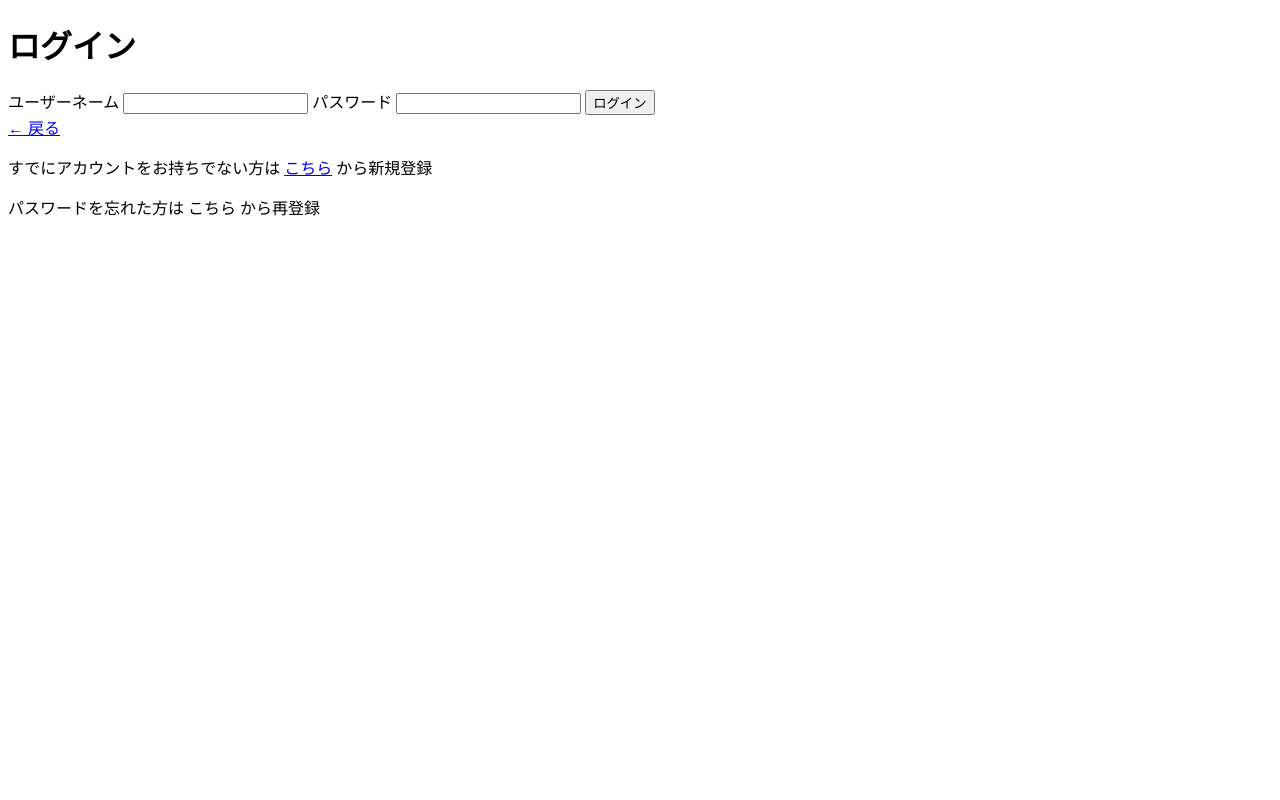
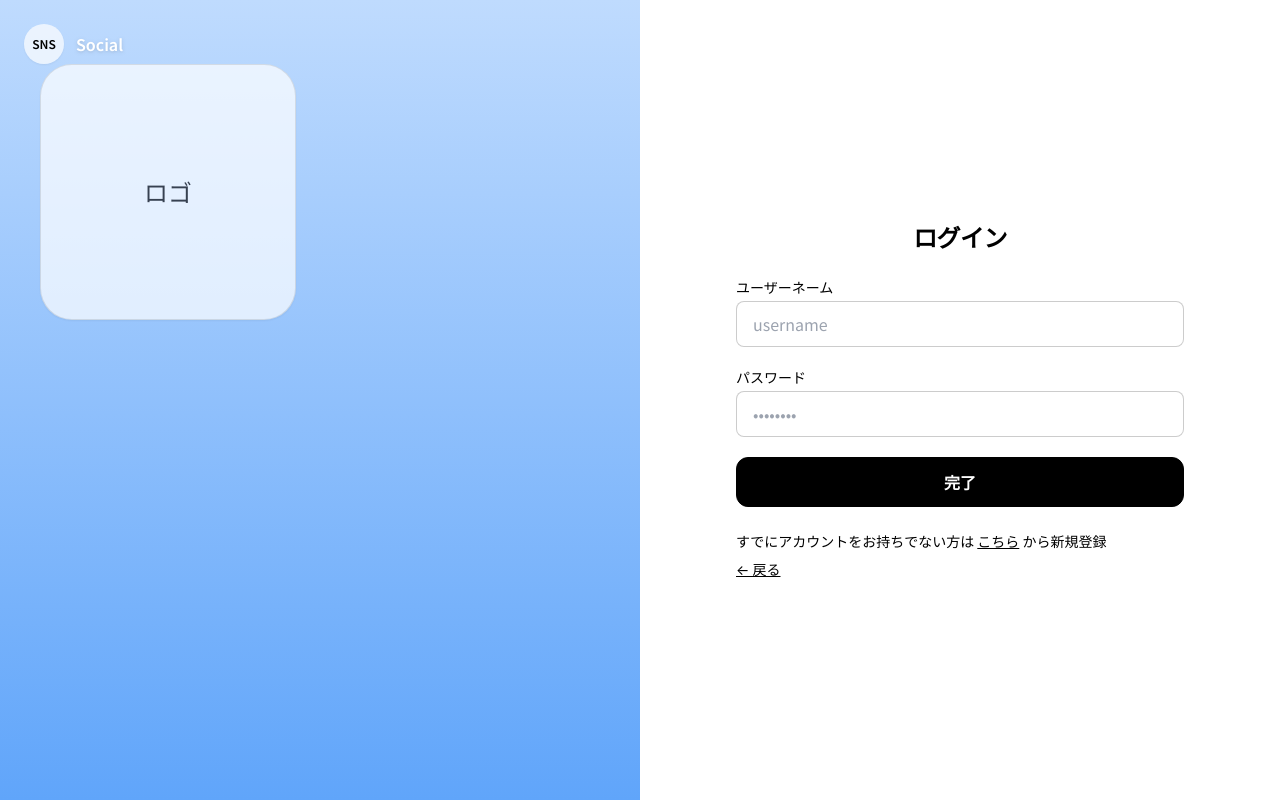
Before and after one commit to keikon0910/rss_hackathon, a Flask app: page /login in a window 1280 px wide. Run offline with Flask 3, Linux system fonts and the light colour scheme; some libraries are stand-ins or nearby versions.

Commit message:
loginページのUIを変更

```diff
--- a/templates/index/login.html
+++ b/templates/index/login.html
@@ -1,51 +1,95 @@
-<!DOCTYPE html>
+<!doctype html>
 <html lang="ja">
 <head>
-    <meta charset="UTF-8">
-    <title>ログイン</title>
+  <meta charset="utf-8" />
+  <meta name="viewport" content="width=device-width, initial-scale=1" />
+  <title>ログイン | SNS</title>
+  <script src="https://cdn.tailwindcss.com"></script>
+  <link href="https://fonts.googleapis.com/css2?family=Noto+Sans+JP:wght@400;600;700&display=swap" rel="stylesheet">
+  <style>
+    body{font-family:'Noto Sans JP',ui-sans-serif,system-ui,-apple-system,BlinkMacSystemFont,"Segoe UI",Roboto,"Helvetica Neue",Arial,"Noto Sans",sans-serif}
+  </style>
 </head>
-<body>
+<body class="bg-white text-black antialiased">
 
-<div class="container">
-    <h1>ログイン</h1>
-{% with messages = get_flashed_messages(with_categories=true) %}
-  {% if messages %}
-    <ul>
-      {% for category, message in messages %}
-        <li class="{{ category }}">{{ message }}</li>
-      {% endfor %}
-    </ul>
-  {% endif %}
-{% endwith %}
+  <!-- 全体ラッパー：左ビジュアル + 右フォーム -->
+  <div class="min-h-screen grid lg:grid-cols-2">
 
+    <!-- 左：ビジュアル（参考デザイン準拠） -->
+    <aside class="relative overflow-hidden hidden lg:block">
+      <!-- 背景のゆるいグラデーション -->
+      <div class="absolute inset-0 bg-gradient-to-b from-blue-200 to-blue-400"></div>
 
-    <form method="post" action="{{ url_for('index.login') }}">
-        <label for="display_name">ユーザーネーム</label>
-        <input type="text" id="display_name" name="display_name" required>
+      <div class="relative h-full p-10 flex flex-col">
+        <!-- ロゴ置き場のカード -->
+        <div class="mt-6">
+          <div class="w-40 h-40 md:w-64 md:h-64 rounded-[2rem] bg-white/70 border border-black/10 grid place-items-center shadow-sm">
+            <span class="text-gray-700 text-xl md:text-2xl">ロゴ</span>
+          </div>
+        </div>
 
-        <label for="password">パスワード</label>
-        <input type="password" id="password" name="password" required>
+      <!-- 左上のラベル -->
+      <div class="absolute top-6 left-6 flex items-center gap-3">
+        <div class="w-10 h-10 rounded-full bg-white/70 grid place-items-center text-xs font-semibold shadow-sm">SNS</div>
+        <span class="text-white font-semibold drop-shadow">Social</span>
+      </div>
+    </aside>
 
-        <button type="submit">ログイン</button>
-    </form>
+    <!-- 右：フォーム -->
+    <main class="flex items-center justify-center px-6 py-10">
+      <div class="w-full max-w-md">
+        <h1 class="text-2xl font-semibold tracking-tight text-center mb-6">ログイン</h1>
 
+        <!-- フラッシュメッセージ（機能維持） -->
+        {% with messages = get_flashed_messages(with_categories=true) %}
+          {% if messages %}
+            <ul class="mb-4 space-y-2">
+              {% for category, message in messages %}
+                <li class="text-sm px-3 py-2 rounded border
+                           {% if category in ['error','danger'] %} border-red-300 text-red-700 bg-red-50
+                           {% elif category in ['success'] %} border-green-300 text-green-700 bg-green-50
+                           {% else %} border-black/10 text-black/80 bg-gray-50 {% endif %}">
+                  {{ message }}
+                </li>
+              {% endfor %}
+            </ul>
+          {% endif %}
+        {% endwith %}
 
+        <!-- あなたの name 属性・送信先をそのまま使用 -->
+        <form method="post" action="{{ url_for('index.login') }}" class="space-y-5">
+          <div>
+            <label for="display_name" class="block text-sm mb-1">ユーザーネーム</label>
+            <input id="display_name" name="display_name" type="text" required
+                   class="w-full rounded-lg border border-black/20 px-4 py-2.5 outline-none focus:ring-2 focus:ring-black/30 bg-white"
+                   placeholder="username" />
+          </div>
 
+          <div>
+            <label for="password" class="block text-sm mb-1">パスワード</label>
+            <input id="password" name="password" type="password" required
+                   class="w-full rounded-lg border border-black/20 px-4 py-2.5 outline-none focus:ring-2 focus:ring-black/30 bg-white"
+                   placeholder="••••••••" />
+          </div>
 
-    <div class="button-area">
-        <a href="{{url_for('index.index')}}" class="back-link">← 戻る</a>
-    </div>
+          <button type="submit"
+                  class="w-full rounded-xl border border-black bg-black text-white font-semibold py-3 hover:opacity-85 transition">
+            完了
+          </button>
+        </form>
 
-    <p class="note">
-        すでにアカウントをお持ちでない方は
-        <a href="{{url_for('index.registration')}}">こちら</a> から新規登録
-    </p>
-
-    <p class="note">
-        パスワードを忘れた方は
-        <a >こちら</a> から再登録
-    </p>
-</div>
-
+        <!-- 下部リンク（機能維持） -->
+        <div class="mt-6 space-y-2 text-sm">
+          <div>
+            すでにアカウントをお持ちでない方は
+            <a href="{{ url_for('index.registration') }}" class="text-black underline hover:no-underline">こちら</a> から新規登録
+          </div>
+          <div>
+            <a href="{{ url_for('index.index') }}" class="inline-flex items-center gap-1 text-black underline hover:no-underline">← 戻る</a>
+          </div>
+        </div>
+      </div>
+    </main>
+  </div>
 </body>
 </html>
```
